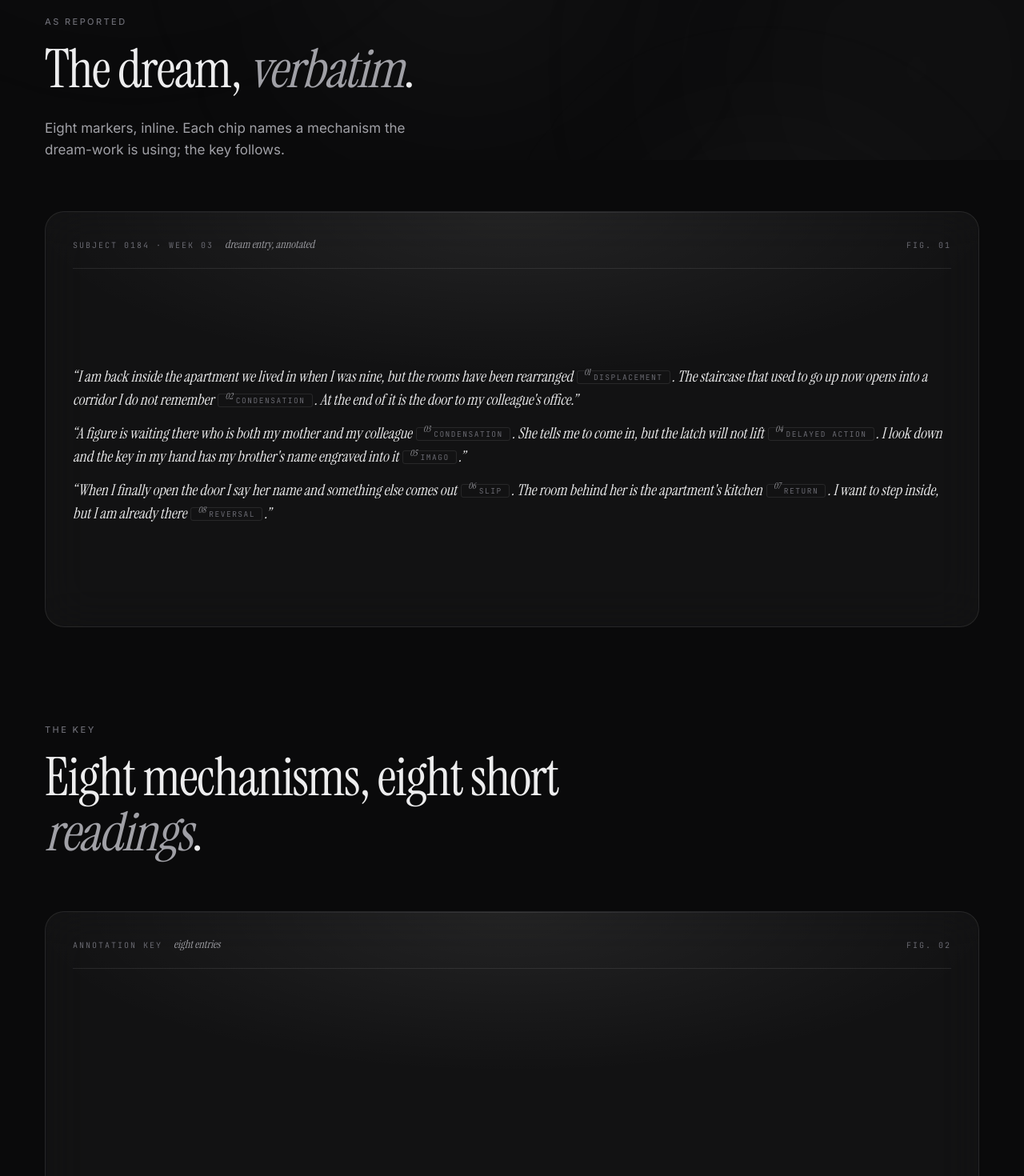
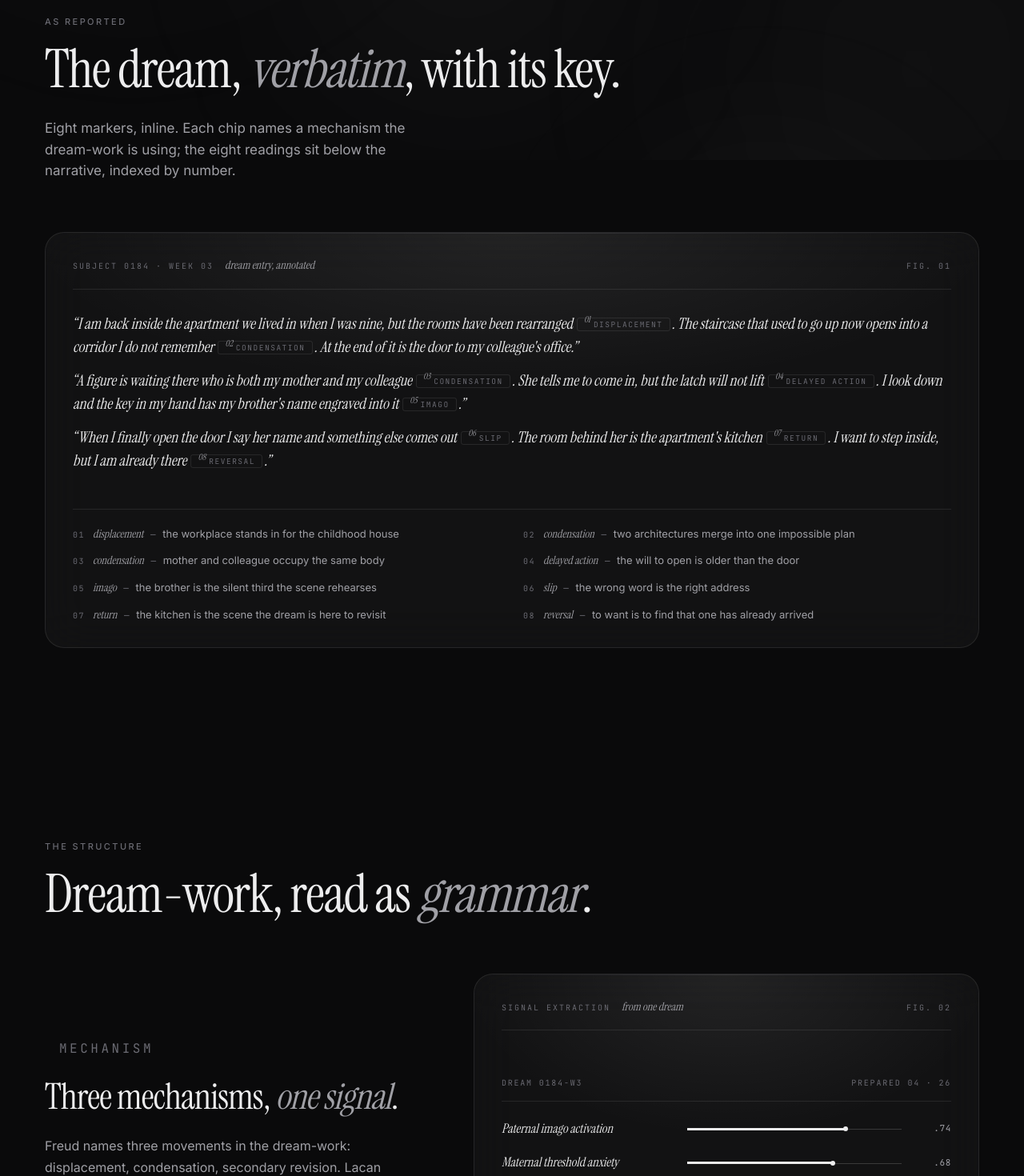
Before and after one commit to drjohn-code/twentythird, a Next.js app: page /examples/dream-interpretation in a window 1280 px wide. Shown: the part 600-2070 px from the top of the page at 80% size. Built offline with nearby package versions, Linux system fonts and the light colour scheme.

Commit message:
dream example page debudging

```diff
--- a/app/examples/dream-interpretation/page.tsx
+++ b/app/examples/dream-interpretation/page.tsx
@@ -40,11 +40,12 @@ export default function DreamExamplePage() {
           <Reveal className="section-head">
             <div className="eyebrow">AS REPORTED</div>
             <h2 className="head-h2">
-              The dream, <span className="it">verbatim</span>.
+              The dream, <span className="it">verbatim</span>, with its key.
             </h2>
             <p className="lede">
               Eight markers, inline. Each chip names a mechanism the dream-work
-              is using; the key follows.
+              is using; the eight readings sit below the narrative, indexed by
+              number.
             </p>
           </Reveal>
 
@@ -84,24 +85,6 @@ export default function DreamExamplePage() {
                   </>,
                 ]}
               />
-            </FigureCard>
-          </Reveal>
-        </div>
-      </section>
-
-      {/* THE KEY */}
-      <section className="page-section" style={{ paddingTop: "0" }}>
-        <div className="container">
-          <Reveal className="section-head">
-            <div className="eyebrow">THE KEY</div>
-            <h2 className="head-h2">
-              Eight mechanisms, eight short{" "}
-              <span className="it">readings</span>.
-            </h2>
-          </Reveal>
-
-          <Reveal>
-            <FigureCard label="annotation key" subtitle="eight entries" fig="Fig. 02">
               <DreamKey
                 entries={[
                   { n: "01", label: "displacement", gloss: "the workplace stands in for the childhood house" },
@@ -158,7 +141,7 @@ export default function DreamExamplePage() {
                 <FigureCard
                   label="signal extraction"
                   subtitle="from one dream"
-                  fig="Fig. 03"
+                  fig="Fig. 02"
                 >
                   <ReportMock
                     caseLabel="dream 0184-W3"
--- a/app/globals.css
+++ b/app/globals.css
@@ -963,6 +963,10 @@ section{position:relative;}
   .pattern-summary .ps-row{flex-direction:column;gap:4px;align-items:flex-start;text-align:left}
   .pattern-summary .k{font-size:9px;letter-spacing:0.16em}
   .pattern-summary .v{font-size:14px;white-space:nowrap}
+
+  .dream-key{grid-template-columns:1fr;gap:10px}
+  .dream-text p{font-size:17px;line-height:1.5}
+  .dream-text .ann{white-space:normal}
 
   .pc-streak{
     display:grid;grid-template-columns:auto auto 1fr;gap:12px;align-items:center;
```
